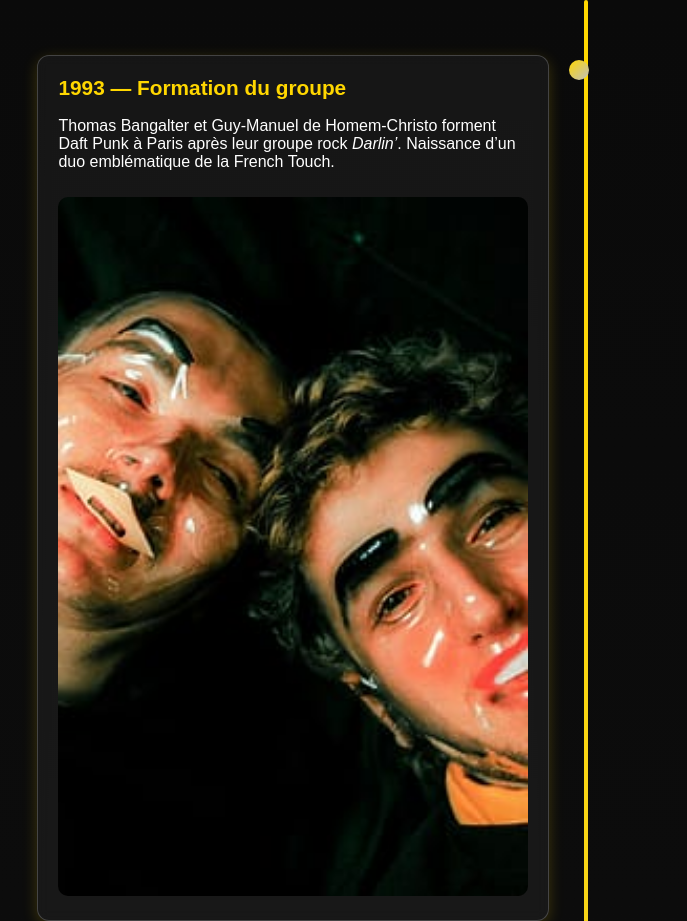
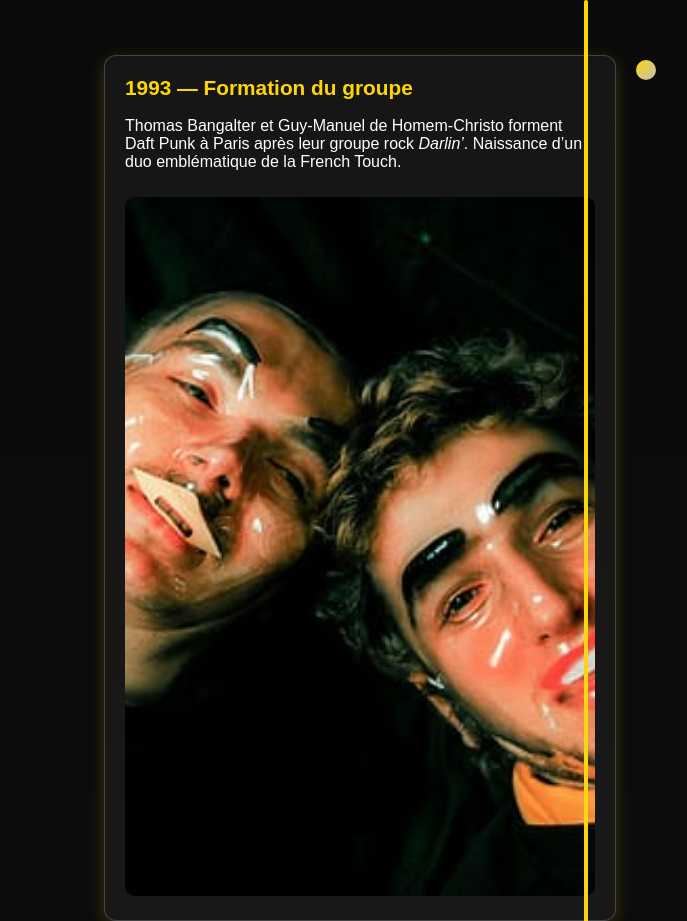
Before and after one commit to Haleksy/daftpunk-site, a plain HTML site: page frise.html in a window 1280 px wide. Shown: the top 921 px of the page, without its empty margins (54-741 px from the left). Drawn offline with Linux system fonts and the light colour scheme.

Commit message:
Update frise.html

```diff
--- a/frise.html
+++ b/frise.html
@@ -40,7 +40,7 @@
     }
 
     .container.left {
-      left: -6.5%;
+      left: 0%;
     }
 
     .container.right {
```
